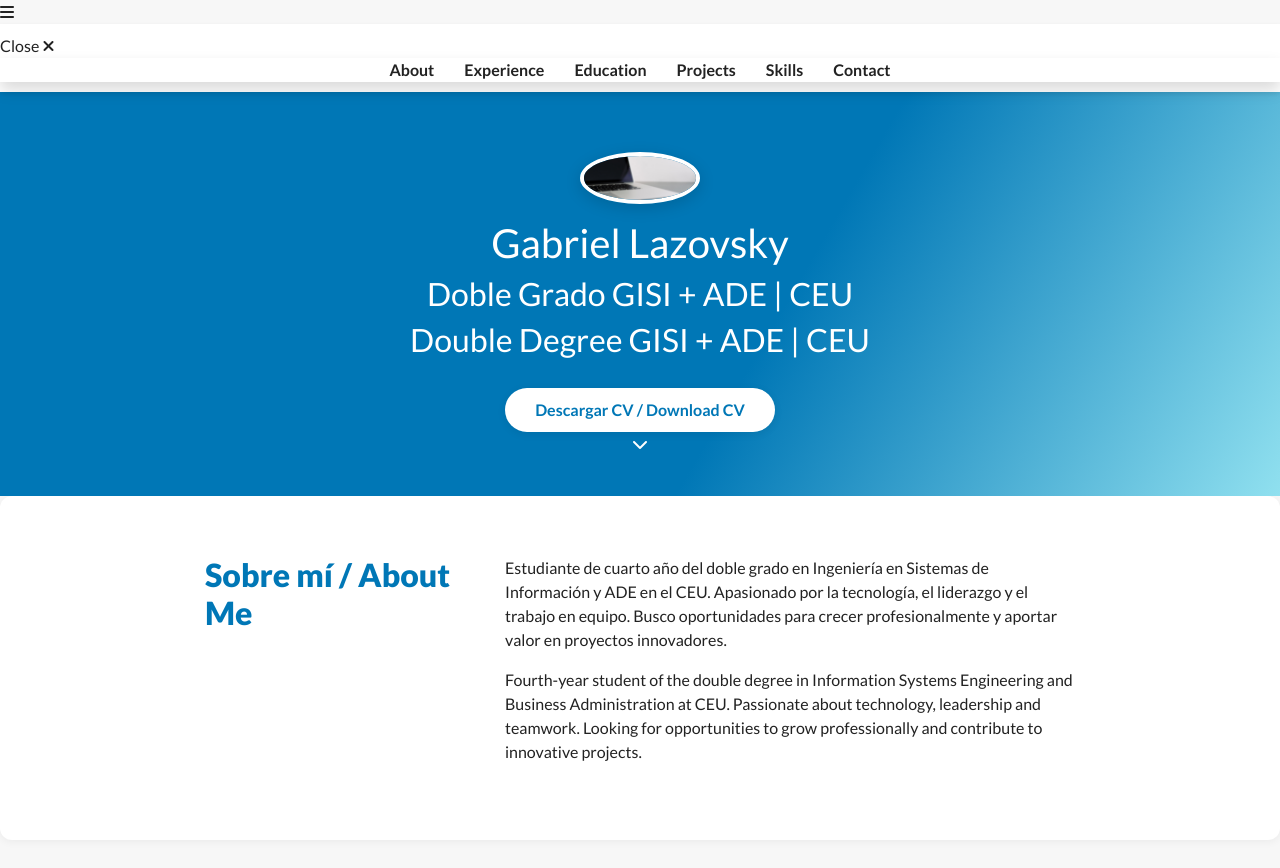
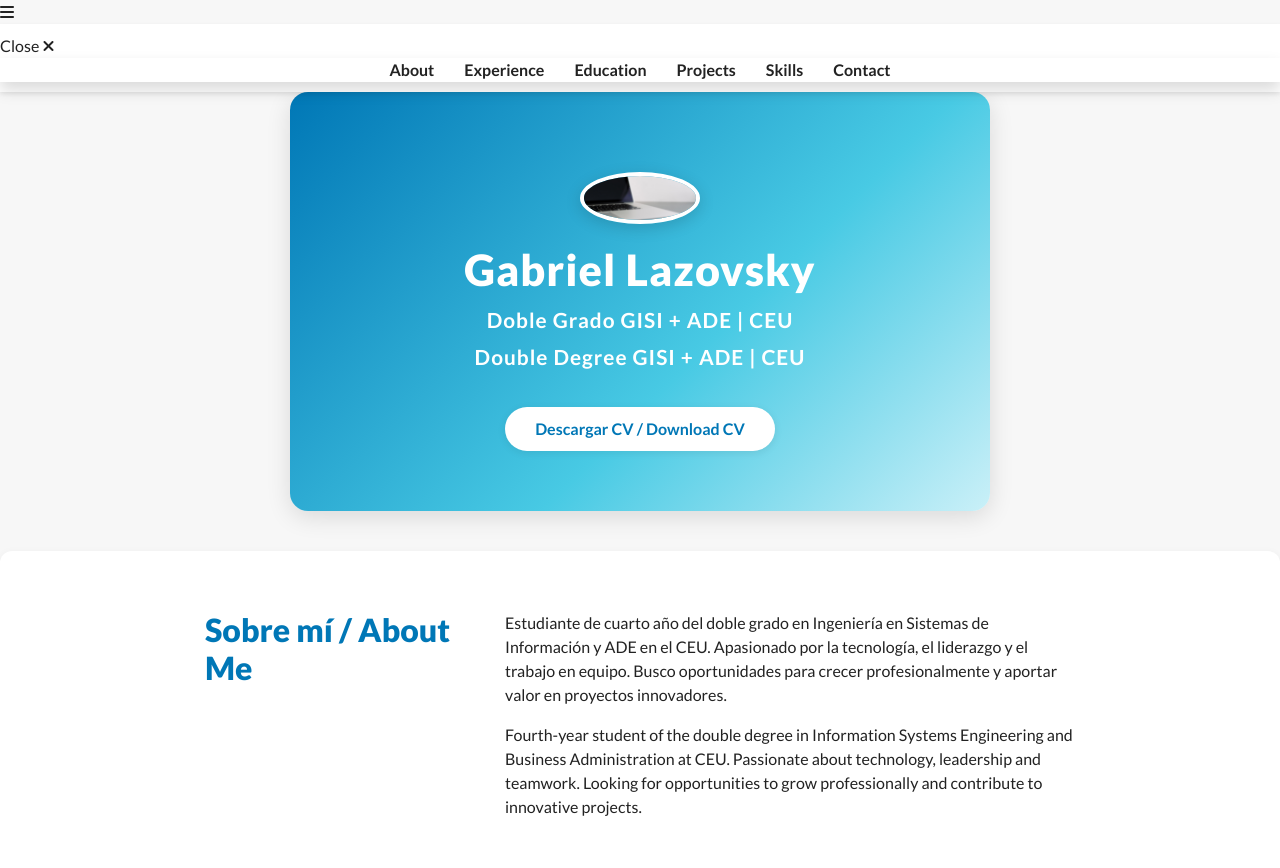
Before and after one commit to gabriellazovsky/gabriellazovsky.github.io, a plain HTML site: page index.html in a window 1280 px wide. Shown: the top 868 px of the page. Drawn offline with nearby package versions, Linux system fonts and the light colour scheme.

Commit message:
Mejora CSS

```diff
--- a/css/styles.css
+++ b/css/styles.css
@@ -34,12 +34,37 @@ header {
     color: #0077b6;
 }
 
-#lead {
-    background: linear-gradient(120deg, #0077b6 60%, #90e0ef 100%);
+.banner {
+    background: linear-gradient(135deg, #0077b6 0%, #48cae4 60%, #caf0f8 100%);
     color: #fff;
     text-align: center;
-    padding: 60px 20px 40px 20px;
+    padding: 80px 20px 60px 20px;
+    margin: 0 auto 40px auto;
+    border-radius: 18px;
+    box-shadow: 0 6px 24px rgba(0,0,0,0.12);
+    max-width: 700px;
     position: relative;
+}
+#lead {
+    /* Para compatibilidad, el banner ahora usa la clase .banner */
+}
+.banner h1, .banner h2 {
+    margin: 0 0 12px 0;
+    font-weight: 900;
+    letter-spacing: 1px;
+}
+.banner h1 {
+    font-size: 2.7rem;
+}
+.banner h2 {
+    font-size: 1.3rem;
+    font-weight: 700;
+}
+.banner .btn-rounded-white {
+    margin-top: 25px;
+}
+.banner .profile-photo {
+    margin-bottom: 20px;
 }
 .profile-photo {
     box-shadow: 0 4px 16px rgba(0,0,0,0.15);
@@ -162,6 +187,11 @@ footer a:hover {
 }
 
 @media (max-width: 700px) {
+    .banner {
+        padding: 40px 5px 30px 5px;
+        max-width: 98vw;
+        border-radius: 10px;
+    }
     #menu {
         flex-direction: column;
         gap: 10px;
--- a/index.html
+++ b/index.html
@@ -46,19 +46,13 @@
     </header>
     <!-- End header -->
 
-    <div id="lead">
+    <div id="lead" class="banner">
         <div id="lead-content">
-            <img src="images/lead-bg.jpg" alt="Foto Gabriel Lazovsky" class="profile-photo" style="width:120px;border-radius:50%;margin-bottom:15px;">
+            <img src="images/lead-bg.jpg" alt="Foto Gabriel Lazovsky" class="profile-photo" style="width:120px;border-radius:50%;margin-bottom:20px;">
             <h1>Gabriel Lazovsky</h1>
             <h2>Doble Grado GISI + ADE | CEU</h2>
             <h2>Double Degree GISI + ADE | CEU</h2>
             <a href="cv-gabriel-lazovsky.pdf" class="btn-rounded-white" download>Descargar CV / Download CV</a>
-        </div>
-        <div id="lead-overlay"></div>
-        <div id="lead-down">
-            <span>
-                <i class="fa fa-chevron-down" aria-hidden="true"></i>
-            </span>
         </div>
     </div>
 
```
